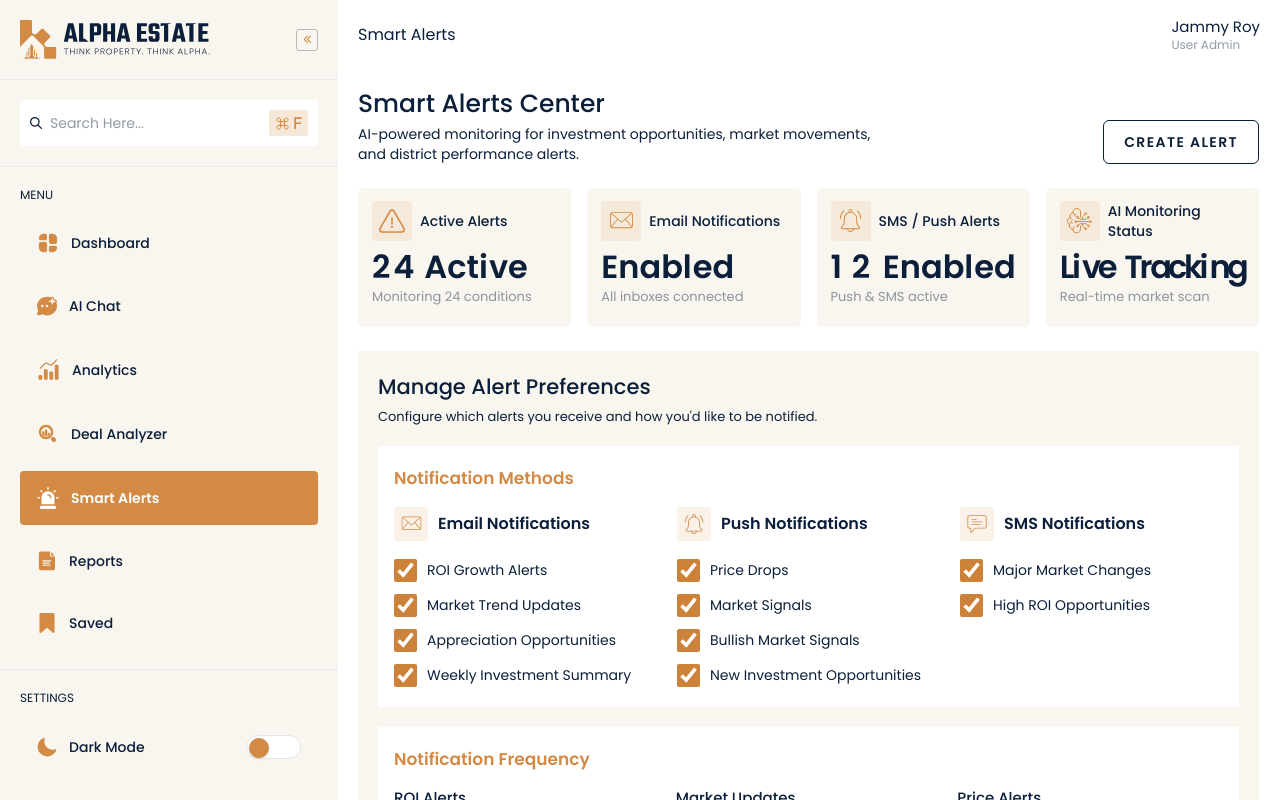
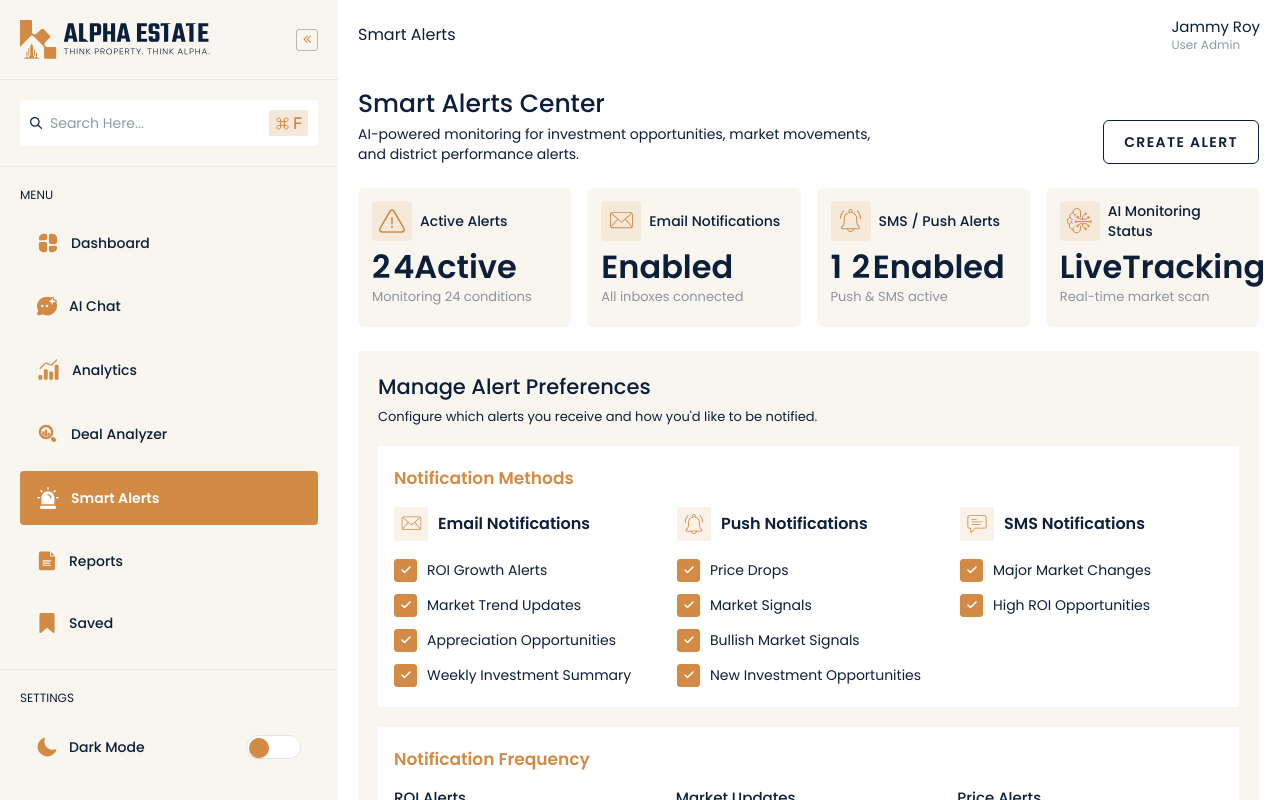
Before and after one commit to webdevgenius2014/alphaestate-frountend-RAG, a Next.js app: page /smart-alerts in a window 1280 px wide. Built offline with nearby package versions, Linux system fonts and the light colour scheme.

Commit message:
dark mode changes

```diff
--- a/app/(user dashboard)/profile-settings/page.tsx
+++ b/app/(user dashboard)/profile-settings/page.tsx
@@ -68,12 +68,28 @@ function SectionTitle({ children, showEdit }: { children: ReactNode; showEdit?:
     );
 }
 
+function Checkbox({ checked, onChange, label, textCls }: { checked: boolean; onChange: () => void; label: string; textCls?: string }) {
+    return (
+        <label className="flex items-center gap-2.5 cursor-pointer">
+            <input type="checkbox" checked={checked} onChange={onChange} className="hidden" />
+            <span className={`shrink-0 w-4.75 h-4.75 rounded-[3px] border flex items-center justify-center transition-colors ease-linear ${checked ? "bg-[#D28A44] border-[#D28A44]" : "bg-(--db-sidebar-bg) border-[#D28A4466]"}`}>
+                {checked && (
+                    <svg width="10" height="8" viewBox="0 0 10 8" fill="none">
+                        <path d="M1 4L3.5 6.5L9 1" stroke="white" strokeWidth="1.5" strokeLinecap="round" strokeLinejoin="round" />
+                    </svg>
+                )}
+            </span>
+            <span className={textCls ?? "text-[13px] text-(--db-text-primary)"}>{label}</span>
+        </label>
+    );
+}
+
 function Toggle({ checked, onChange }: { checked: boolean; onChange: () => void }) {
     return (
         <button
             type="button"
             onClick={onChange}
-            className={`relative w-13.75 h-6 rounded-full border transition-colors ease-linear shrink-0 ${checked ? "bg-[#D28A44] border-[#D28A44]" : "bg-(--db-main-bg) border-[#E4E4E4]"}`}
+            className={`relative w-13.75 h-6 rounded-full border transition-colors ease-linear shrink-0 ${checked ? "bg-[#D28A44] border-[#D28A44]" : "bg-(--db-main-bg) border-(--db-toggle-border)"}`}
         >
             <div className={`absolute top-px w-5 h-5 rounded-full shadow transition-all ease-linear ${checked ? "right-0.5 bg-(--db-main-bg)" : "left-0.5 bg-[#D28A44]"}`} />
         </button>
@@ -344,15 +360,13 @@ function NotificationsTab() {
                         <p className="text-[17px] font-semibold text-[#D28A44] mb-4">AI Market Alerts</p>
                         <div className="grid grid-cols-1 gap-4.75">
                             {NOTIF_AI_ALERTS.map((label) => (
-                                <label key={label} className="flex items-center gap-2.5 cursor-pointer group">
-                                    <input
-                                        type="checkbox"
+                                <Checkbox
+                                    key={label}
+                                    label={label}
                                     checked={aiAlerts.has(label)}
                                     onChange={() => toggleAiAlert(label)}
-                                        className="w-4.75 h-4.75 accent-[#cd8239] cursor-pointer shrink-0"
+                                    textCls="text-sm font-normal text-(--db-text-primary)"
                                 />
-                                    <span className="text-sm font-normal text-(--db-text-primary) group-hover:text-(--db-text-primary)">{label}</span>
-                                </label>
                             ))}
                         </div>
                     </div>
@@ -409,15 +423,12 @@ function NotificationsTab() {
                             <p className="text-[15px] font-semibold text-(--db-text-primary) mb-3">Preferred District Alerts</p>
                             <div className="flex flex-wrap gap-x-5 gap-y-2">
                                 {NOTIF_DISTRICTS.map((d) => (
-                                    <label key={d} className="flex items-center gap-2.5 cursor-pointer group">
-                                        <input
-                                            type="checkbox"
+                                    <Checkbox
+                                        key={d}
+                                        label={d}
                                         checked={districts.has(d)}
                                         onChange={() => toggleDistrict(d)}
-                                            className="w-4.75 h-4.75 accent-[#cd8239] cursor-pointer shrink-0"
                                     />
-                                        <span className="text-[13px] text-(--db-text-primary)">{d}</span>
-                                    </label>
                                 ))}
                             </div>
                         </div>
@@ -454,10 +465,6 @@ function AIPreferencesTab() {
     const toggleSet = (setter: React.Dispatch<React.SetStateAction<Set<string>>>, key: string) =>
         setter((prev) => { const next = new Set(prev); next.has(key) ? next.delete(key) : next.add(key); return next; });
 
-    const checkboxCls = "w-4.75 h-4.75 accent-[#cd8239] cursor-pointer shrink-0";
-    const checkLabelCls = "flex items-center gap-2.5 cursor-pointer";
-    const checkTextCls = "text-[13px] text-(--db-text-primary)";
-
     return (
         <div>
             <div className="mb-4.5">
@@ -472,15 +479,12 @@ function AIPreferencesTab() {
                         <p className="text-[15px] font-semibold text-[#D28A44] mb-3">Preferred Investment Focus</p>
                         <div className="space-y-2.5">
                             {AI_PREF_INVESTMENT_FOCUS.map((item) => (
-                                <label key={item} className={checkLabelCls}>
-                                    <input
-                                        type="checkbox"
+                                <Checkbox
+                                    key={item}
+                                    label={item}
                                     checked={investmentFocus.has(item)}
                                     onChange={() => toggleSet(setInvestmentFocus, item)}
-                                        className={checkboxCls}
                                 />
-                                    <span className={checkTextCls}>{item}</span>
-                                </label>
                             ))}
                         </div>
                     </div>
@@ -490,15 +494,12 @@ function AIPreferencesTab() {
                         <p className="text-[13px] text-(--db-text-primary) mb-3">Choose how detailed AI-generated analysis should be across the platform.</p>
                         <div className="flex flex-wrap gap-x-6 gap-y-2.5">
                             {AI_PREF_INSIGHT_LEVELS.map((item) => (
-                                <label key={item} className={checkLabelCls}>
-                                    <input
-                                        type="checkbox"
+                                <Checkbox
+                                    key={item}
+                                    label={item}
                                     checked={insightLevel.has(item)}
                                     onChange={() => toggleSet(setInsightLevel, item)}
-                                        className={checkboxCls}
                                 />
-                                    <span className={checkTextCls}>{item}</span>
-                                </label>
                             ))}
                         </div>
                     </div>
@@ -508,15 +509,12 @@ function AIPreferencesTab() {
                     <p className="text-[15px] font-semibold text-[#D28A44] mb-3">Preferred Districts</p>
                     <div className="grid grid-cols-2 md:grid-cols-3 gap-x-6 gap-y-2.5">
                         {AI_PREF_DISTRICTS.map((d) => (
-                            <label key={d} className={checkLabelCls}>
-                                <input
-                                    type="checkbox"
+                            <Checkbox
+                                key={d}
+                                label={d}
                                 checked={aiDistricts.has(d)}
                                 onChange={() => toggleSet(setAiDistricts, d)}
-                                    className={checkboxCls}
                             />
-                                <span className={checkTextCls}>{d}</span>
-                            </label>
                         ))}
                     </div>
                 </div>
--- a/app/(user dashboard)/smart-alerts/page.tsx
+++ b/app/(user dashboard)/smart-alerts/page.tsx
@@ -13,6 +13,22 @@ import {
     SelectChevron,
     type AlertFeedItem,
 } from "@/app/(user dashboard)/constants";
+
+function Checkbox({ checked, onChange, label }: { checked: boolean; onChange: () => void; label: string }) {
+    return (
+        <label className="flex items-center gap-2.5 cursor-pointer select-none">
+            <input type="checkbox" checked={checked} onChange={onChange} className="hidden" />
+            <span className={`shrink-0 w-5.75 h-5.75 rounded-[3px] border flex items-center justify-center transition-colors ease-linear ${checked ? "bg-[#D28A44] border-[#D28A44]" : "bg-(--db-sidebar-bg) border-[#D28A4466]"}`}>
+                {checked && (
+                    <svg width="10" height="8" viewBox="0 0 10 8" fill="none">
+                        <path d="M1 4L3.5 6.5L9 1" stroke="white" strokeWidth="1.5" strokeLinecap="round" strokeLinejoin="round" />
+                    </svg>
+                )}
+            </span>
+            <span className="text-sm font-normal text-(--db-text-primary)">{label}</span>
+        </label>
+    );
+}
 
 function Card({ children, className = "" }: { children: ReactNode; className?: string }) {
     return (
@@ -116,18 +132,12 @@ export default function SmartAlertsPage() {
                                     </div>
                                     <div className="space-y-3">
                                         {method.items.map((item) => (
-                                            <label
+                                            <Checkbox
                                                 key={item}
-                                                className="flex items-center gap-2.5 text-sm font-normal text-(--db-text-primary) cursor-pointer select-none"
-                                            >
-                                                <input
-                                                    type="checkbox"
-                                                    checked={checked.has(item)}
-                                                    onChange={() => toggleCheck(item)}
-                                                    className="w-5.75 h-5.75 rounded-sm accent-[#cd8239] cursor-pointer shrink-0"
-                                                />
-                                                {item}
-                                            </label>
+                                                label={item}
+                                                checked={checked.has(item)}
+                                                onChange={() => toggleCheck(item)}
+                                            />
                                         ))}
                                     </div>
                                 </div>
--- a/app/(user dashboard)/theme-provider.tsx
+++ b/app/(user dashboard)/theme-provider.tsx
@@ -47,7 +47,7 @@ export default function ThemeProvider({ children }: { children: ReactNode }) {
                 <Sidebar />
                 <div className="flex flex-col flex-1 overflow-hidden">
                     <Navbar />
-                    <main className="flex-1 p-[20px_21px_20px_20px] overflow-auto bg-(--db-main-bg)">
+                    <main className="flex-1 p-[20px_21px_20px_20px] overflow-auto bg-(--db-main-bg) thin-scroll">
                         {children}
                         <footer className="bg-(--db-sidebar-bg) mt-5 px-5 py-3 flex flex-wrap rounded-[3px] items-center justify-between gap-2">
                             <p className="text-xs inline-flex text-(--db-text-primary)">© Copyright 2025, Alpha Estate | All Rights Reserved</p>
--- a/app/components/dashboard/animated-number.tsx
+++ b/app/components/dashboard/animated-number.tsx
@@ -45,7 +45,7 @@ export function AnimatedNumber({ value, className = "" }: { value: string; class
                 /\d/.test(ch) ? (
                     <DigitRoller key={i} digit={parseInt(ch, 10)} active={active} />
                 ) : (
-                    <span key={i} style={{ lineHeight: "1em" , minWidth: "10px" }}>{ch}</span>
+                    <span key={i} style={{ lineHeight: "1em" }}>{ch}</span>
                 )
             )}
         </span>
--- a/app/components/dashboard/market-slider.tsx
+++ b/app/components/dashboard/market-slider.tsx
@@ -6,6 +6,7 @@ import { Autoplay } from "swiper/modules";
 import type { Swiper as SwiperInstance } from "swiper";
 import "swiper/css";
 import { MARKET_LOCATIONS, ArrowIcon } from "@/app/(user dashboard)/constants";
+import { AnimatedNumber } from "@/app/components/dashboard/animated-number";
 
 function TrendArrow() {
     return (
@@ -62,7 +63,7 @@ export function MarketSlider() {
                                 <span className="text-sm md:text-[15px] font-medium text-(--db-text-primary) truncate">{loc.name}</span>
                             </div>
                             <div className="flex gap-3 items-center justify-between">
-                                <p className="text-sm md:text-[21px] font-semibold text-(--db-text-primary)">{loc.price}</p>
+                                <AnimatedNumber value={loc.price} className="text-sm md:text-[21px] font-semibold text-(--db-text-primary)" />
                                 <div className={`flex items-center gap-1 text-xs font-medium ${loc.up ? "text-green-600" : "text-red-500"}`}>
                                     <span className={`${loc.up ? "bg-[#5E9F621C] text-[#5E9F62]" : "bg-[#C46A6A33] text-[#CF2D48] -rotate-180"} w-6 h-6 rounded-full flex justify-center items-center`}>
                                         <TrendArrow />
```
Also changed, not shown: app/(user dashboard)/subscription/page.tsx (+5 -3 lines). Lines whose indentation alone changed are shown as unchanged.
